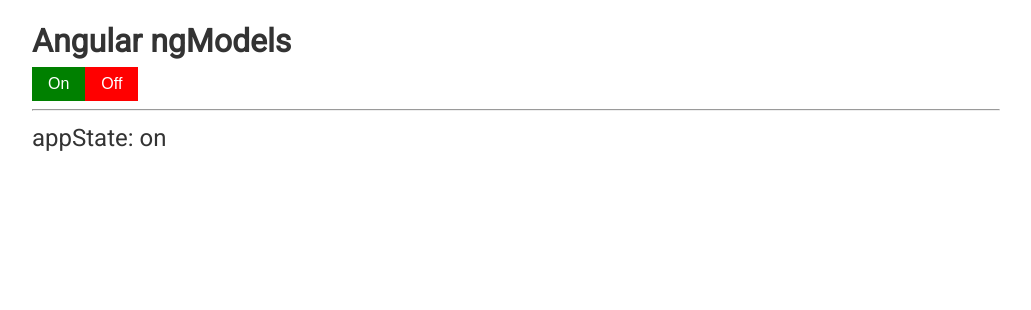
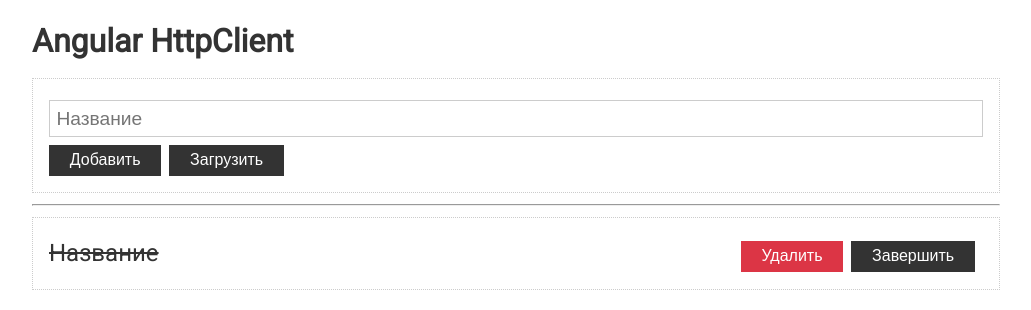
Before and after one commit to GantZo/angular-basics, an Angular app: page / in a window 1280 px wide. Shown: the top 310 px of the page, without its empty margins (124-1155 px from the left). Built offline with nearby package versions, Linux system fonts and the light colour scheme.

Commit message:
ch7: init

```diff
--- a/src/app/app.component.html
+++ b/src/app/app.component.html
@@ -1,12 +1,23 @@
 <div class="container">
-  <h1>Angular ngModels</h1>
+  <h1>Angular HttpClient</h1>
 
-  <app-switch
-    [(ngModel)]="appState"
-    (ngModelChange)="handleChange()"
-  ></app-switch>
+  <div class="card">
+    <div class="form-control">
+      <input type="text" placeholder="Название">
+    </div>
+    <button class="btn">Добавить</button>
+    <button class="btn">Загрузить</button>
+  </div>
 
   <hr>
-  <p>appState: {{ appState }}</p>
 
+  <div class="card">
+    <p>
+      <span class="completed">Название</span>
+      <span>
+        <button class="btn btn-danger">Удалить</button>
+        <button class="btn">Завершить</button>
+      </span>
+    </p>
+  </div>
 </div>
--- a/src/app/app.component.scss
+++ b/src/app/app.component.scss
@@ -1,13 +1,14 @@
 p {
   font-size: 1.5rem;
 }
+
 
 input {
   &.ng-invalid.ng-touched {
     border: 1px solid red;
   }
 
-  &.ng-valid {
+  &.ng-valid.ng-touched {
     border: 1px solid green;
   }
 }
--- a/src/app/app.component.ts
+++ b/src/app/app.component.ts
@@ -7,9 +7,4 @@
 })
 export class AppComponent {
 
-  appState = 'on'
-
-  handleChange() {
-    console.log(this.appState)
-  }
 }
--- a/src/app/switch/switch.component.html
+++ /dev/null
@@ -1,4 +0,0 @@
-<div>
-  <button [class.active]="state === 'on'" (click)="setState('on')">On</button>
-  <button [class.active]="state === 'off'" (click)="setState('off')">Off</button>
-</div>
--- a/src/app/switch/switch.component.scss
+++ /dev/null
@@ -1,16 +0,0 @@
-div {
-  display: inline-block;
-
-  button {
-    padding: .5rem 1rem;
-    font-size: 1rem;
-    color: #fff;
-    background: red;
-    border: none;
-    outline: none;
-
-    &.active {
-      background: green;
-    }
-  }
-}
--- a/src/app/switch/switch.component.ts
+++ /dev/null
@@ -1,42 +0,0 @@
-import {Component, forwardRef, Provider} from '@angular/core';
-import {ControlValueAccessor, NG_VALUE_ACCESSOR} from "@angular/forms";
-
-const VALUE_ACCESSOR: Provider = {
-  provide: NG_VALUE_ACCESSOR,
-  useExisting: forwardRef(() => SwitchComponent),
-  multi: true
-}
-
-@Component({
-  selector: 'app-switch',
-  templateUrl: './switch.component.html',
-  styleUrls: ['./switch.component.scss'],
-  providers: [VALUE_ACCESSOR]
-})
-export class SwitchComponent implements ControlValueAccessor {
-
-  state = 'off'
-
-  private onChange = (value: any) => {}
-
-  setState(state: string) {
-    this.state = state
-
-    this.onChange(this.state)
-  }
-
-  registerOnChange(fn: any): void {
-    this.onChange = fn
-  }
-
-  registerOnTouched(fn: any): void {
-  }
-
-  setDisabledState(isDisabled: boolean): void {
-  }
-
-  writeValue(state: string): void {
-    this.state = state
-  }
-
-}
--- a/src/styles.scss
+++ b/src/styles.scss
@@ -53,10 +53,15 @@
     color: #000;
     cursor: not-allowed;
   }
+
+  &:hover {
+    opacity: 0.8;
+  }
 }
 
-.btn:hover {
-  opacity: 0.8;
+.btn.btn-danger {
+  background: #dc3545;
+  color: #fff;
 }
 
 .form-control {
@@ -84,6 +89,15 @@
   padding: 1rem;
   border: #ccc 1px dotted;
   margin: 0.7rem 0;
+
+  p {
+    display: flex;
+    justify-content: space-between;
+
+    span.completed {
+      text-decoration: line-through;
+    }
+  }
 }
 
 input,
```
Also changed, not shown: src/app/app.module.ts (+3 -6 lines).
